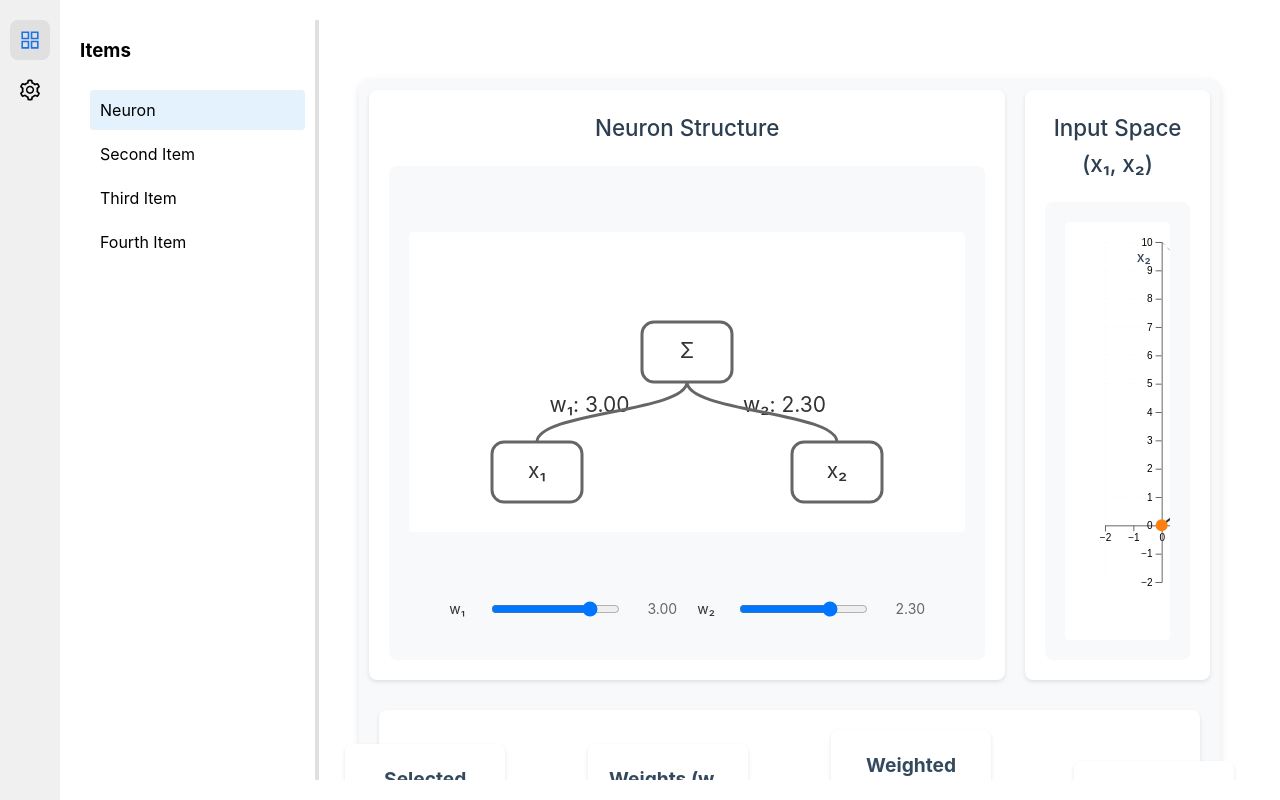
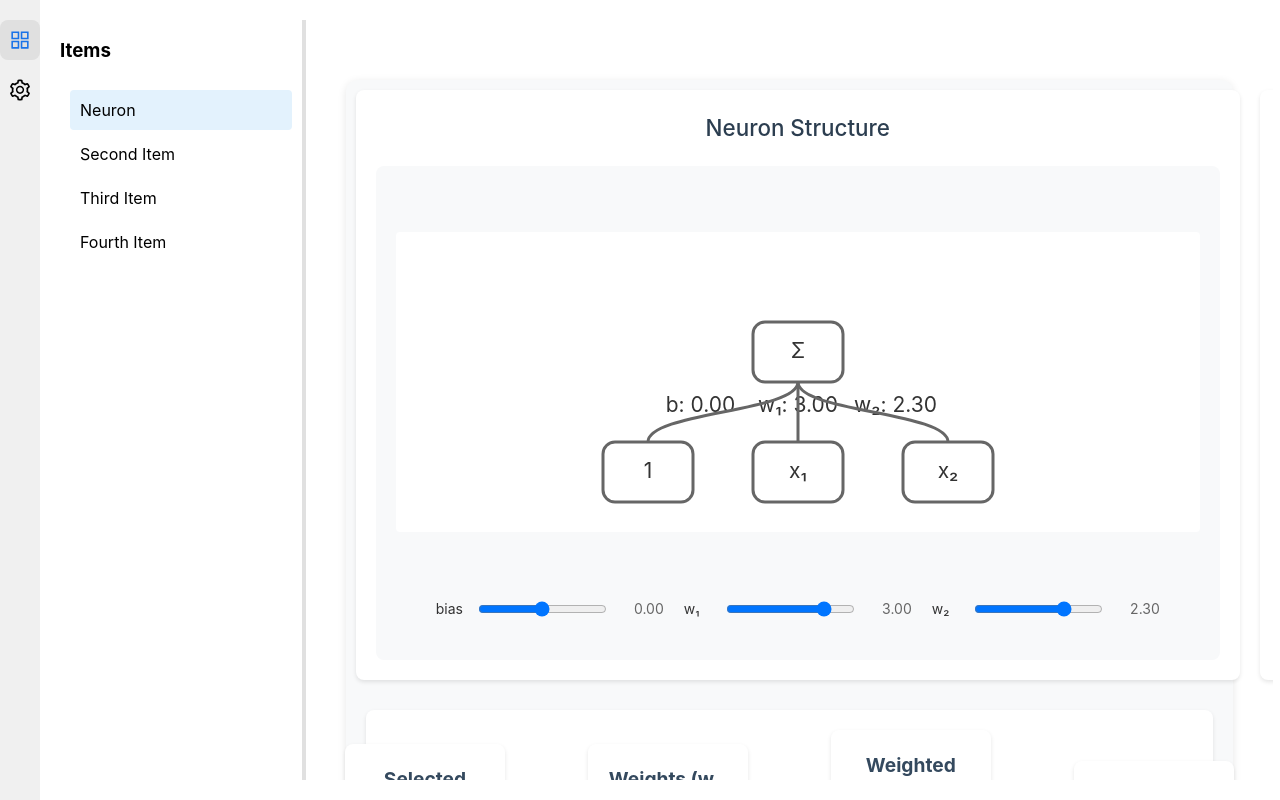
Before and after one commit to DamonDeng/NNCoreTech, a React (Create React App) app: page / in a window 1280 px wide. Both pictures are taken after a click on the element "Neuron". Built offline with nearby package versions, Linux system fonts and the light colour scheme.

Commit message:
Reorganize neuron structure layout: - Move bias node to left side - Reorder nodes: bias, x₁, x₂ - Update weight labels positions - Reorder connections to match node layout - Move bias slider to first position

```diff
--- a/src/components/nn_content/Neuron.module.css
+++ b/src/components/nn_content/Neuron.module.css
@@ -215,17 +215,16 @@
 }
 
 .weightControls {
-  display: flex;
-  justify-content: space-between;
+  display: grid;
+  grid-template-columns: repeat(3, 1fr);
+  gap: 20px;
   padding: 20px 40px;
-  gap: 20px;
 }
 
 .weightSlider {
   display: flex;
   align-items: center;
   gap: 10px;
-  flex: 1;
 }
 
 .weightSlider label {
--- a/src/components/nn_content/Neuron.tsx
+++ b/src/components/nn_content/Neuron.tsx
@@ -15,6 +15,7 @@ interface DataPoint {
 export function Neuron() {
   const init_w1 = 3
   const init_w2 = 2.3
+  const init_bias = 0
   const [hidden_weights, setHiddenWeights] = useState(() => matrix([[1, 1]]))
   const [hidden_bias, setHiddenBias] = useState(() => matrix([[5]]))
   const [output_weights, setOutputWeights] = useState(() => matrix([[1], [1]]))
@@ -26,6 +27,7 @@ export function Neuron() {
   const [weights, setWeights] = useState(() => matrix([[init_w1, init_w2]]))
   const [selectedPoint, setSelectedPoint] = useState<DataPoint | null>(null)
   const [input, setInput] = useState(() => matrix([[1], [2]]))
+  const [bias, setBias] = useState(init_bias);
 
   // Update input when a point is selected
   useEffect(() => {
@@ -373,23 +375,40 @@ export function Neuron() {
                   {/* Center node */}
                   <Node x={150} y={80} label="Σ" />
 
-                  {/* Input nodes - adjusted y position and spread */}
-                  <Node x={50} y={160} label="x₁" />
+                  {/* Input nodes and bias */}
+                  <Node x={50} y={160} label="1" />
+                  <Node x={150} y={160} label="x₁" />
+
                   <Node x={250} y={160} label="x₂" />
 
                   {/* Weight labels */}
-                  <text x={85} y={120} className={styles.weightLabel}>w₁: {weights.get([0, 0]).toFixed(2)}</text>
+                  <text x={85} y={120} className={styles.weightLabel}>b: {bias.toFixed(2)}</text>
+                  <text x={150} y={120} className={styles.weightLabel}>w₁: {weights.get([0, 0]).toFixed(2)}</text>
                   <text x={215} y={120} className={styles.weightLabel}>w₂: {weights.get([0, 1]).toFixed(2)}</text>
 
-                  {/* Connections with adjusted coordinates */}
+                  {/* Bias connection */}
                   <Connection
                     start={{x: 50, y: 160}}
+                    end={{x: 150, y: 80}}
+                    weight={bias}
+                    nodeWidth={60}
+                    nodeHeight={40}
+                    showWeight={false}
+                  />
+
+                  {/* Regular connections */}
+                  <Connection
+                    start={{x: 150, y: 160}}
                     end={{x: 150, y: 80}}
                     weight={weights.get([0, 0])}
                     nodeWidth={60}
                     nodeHeight={40}
                     showWeight={false}
                   />
+
+
+
+                  {/* Second weight connection */}
                   <Connection
                     start={{x: 250, y: 160}}
                     end={{x: 150, y: 80}}
@@ -402,7 +421,22 @@ export function Neuron() {
               </div>
 
               {/* Slider controls */}
+
               <div className={styles.weightControls}>
+              <div className={styles.weightSlider}>
+                  <label>bias</label>
+                  <input
+                    type="range"
+                    min="-5"
+                    max="5"
+                    step="0.1"
+                    value={bias}
+                    onChange={(e) => {
+                      setBias(parseFloat(e.target.value));
+                    }}
+                  />
+                  <span>{bias.toFixed(2)}</span>
+                </div>
                 <div className={styles.weightSlider}>
                   <label>w₁</label>
                   <input
@@ -513,6 +547,7 @@ export function Neuron() {
                   />
                   <span>{(vector_end.y - vector_start.y).toFixed(2)}</span>
                 </div>
+
               </div>
             </div>
           </div>
```
